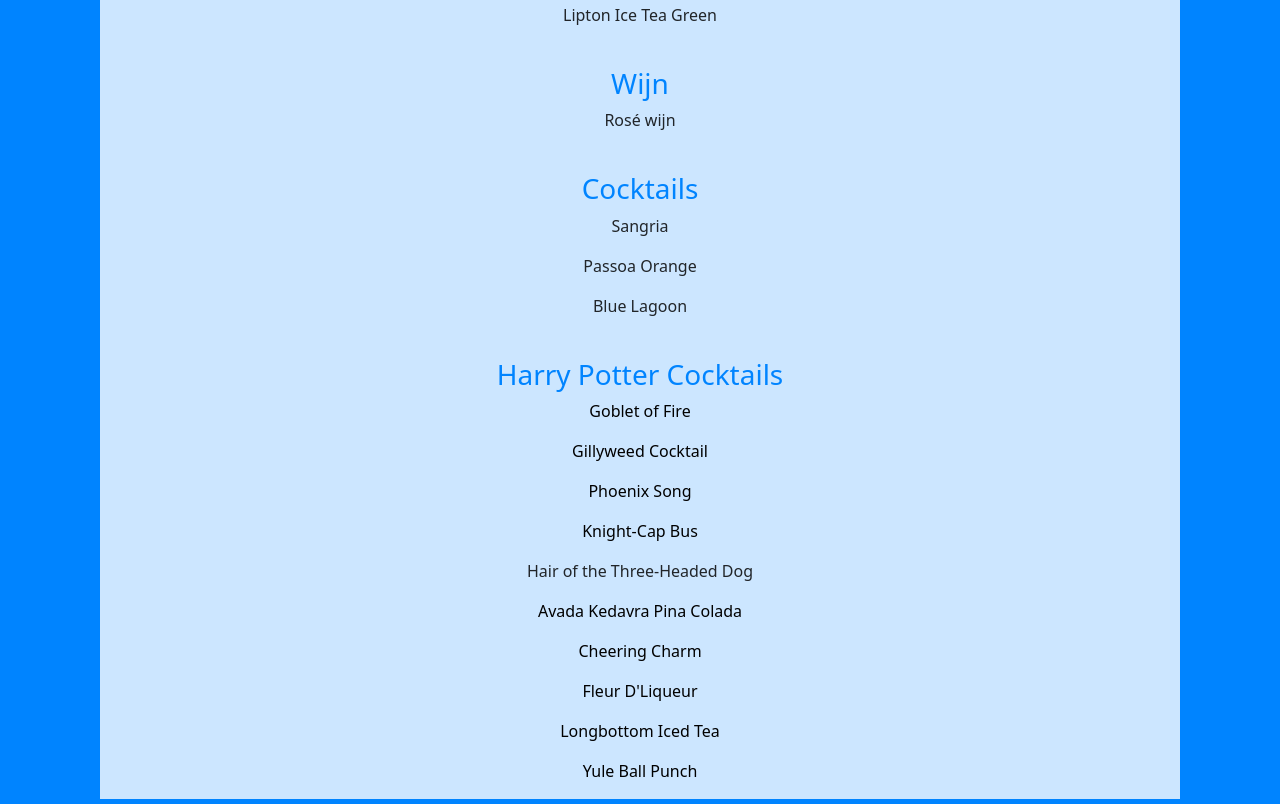
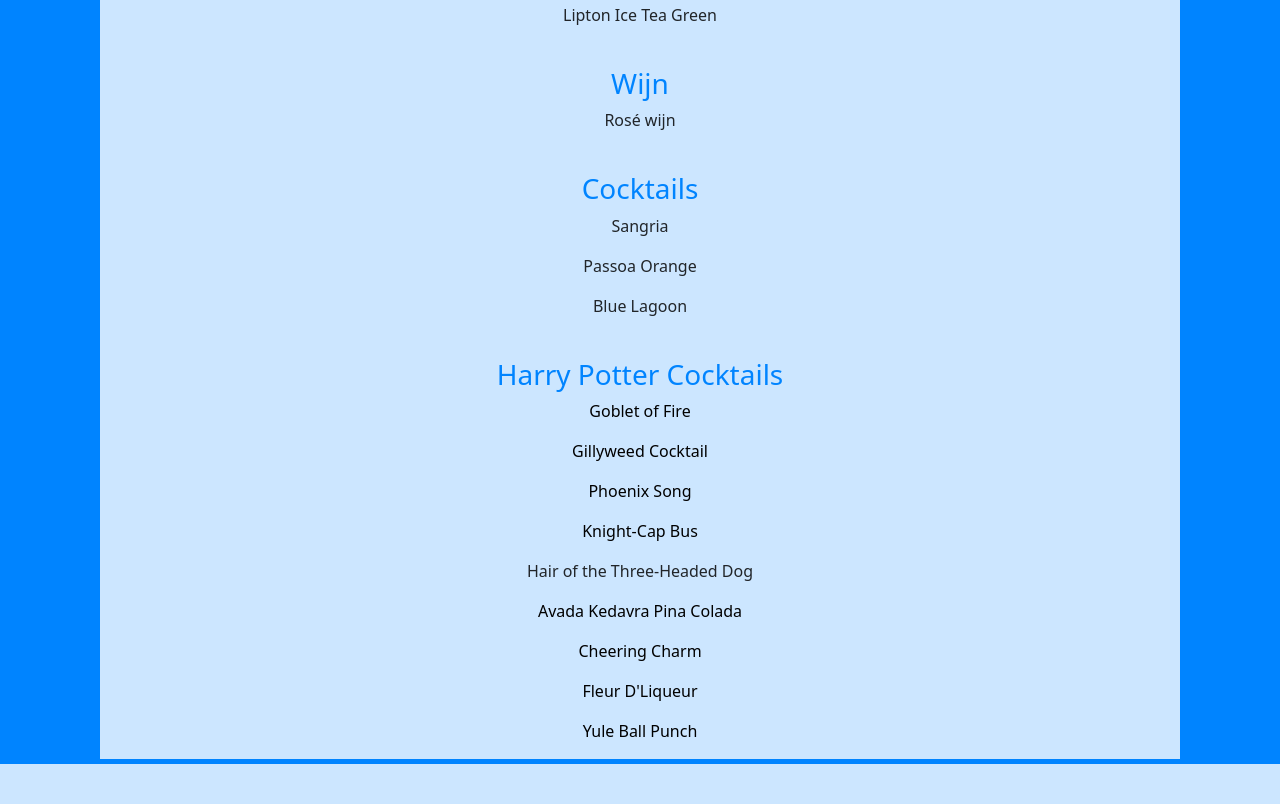
Before and after one commit to VueghsMick/Drankkaart, a plain HTML site: page Index.html in a window 1280 px wide. Shown: the part 380-1184 px from the top of the page. After the commit the page ends 1144 px from the top, so only its background shows below. Drawn offline with nearby package versions, Linux system fonts and the light colour scheme.

```diff
--- a/Index.html
+++ b/Index.html
@@ -39,7 +39,6 @@
             <p><a href="Images/AvadaKedavraPinaColada.jpg">Avada Kedavra Pina Colada</a></p>
             <p><a href="Images/CheeringCharm.jpg">Cheering Charm</a></p>
             <p><a href="Images/FleurDLiqueur.jpg">Fleur D'Liqueur</a></p>
-            <p><a href="Images/LongbottomIcedTea.jpg">Longbottom Iced Tea</a></p>
             <p><a href="Images/YuleBallPunch.jpg">Yule Ball Punch</a></p>
     </div>
 </body>
```
